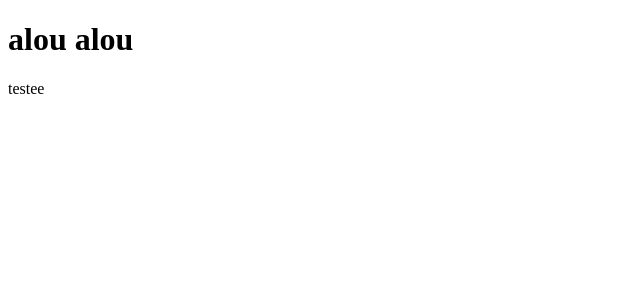
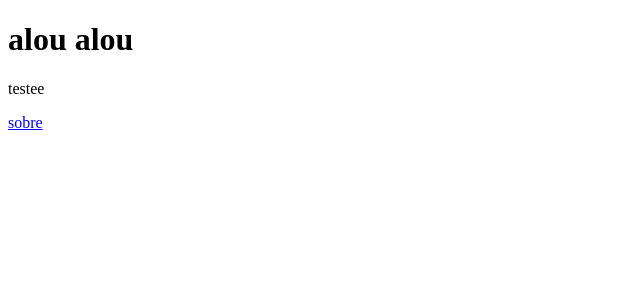
Before and after one commit to abadubis/abadubis.github.io, a SvelteKit app: page / in a window 1280 px wide. Shown: the top 300 px of the page, without its empty margins (0-640 px from the left). Built offline with nearby package versions, Linux system fonts and the light colour scheme.

Commit message:
adicionada página "sobre"

```diff
--- a/src/routes/+page.svelte
+++ b/src/routes/+page.svelte
@@ -1,2 +1,3 @@
 <h1>alou alou</h1>
 <p>testee</p>
+<a href=/sobre>sobre</a>
--- /dev/null
+++ b/src/routes/sobre/+page.svelte
@@ -0,0 +1 @@
+<p> sobre meu site</p>
```
